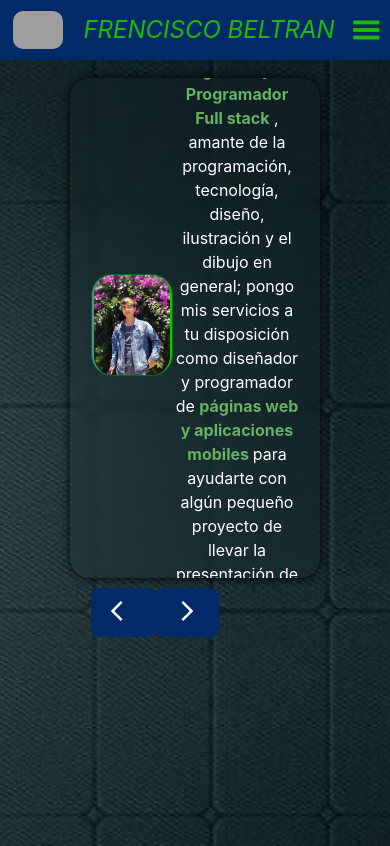
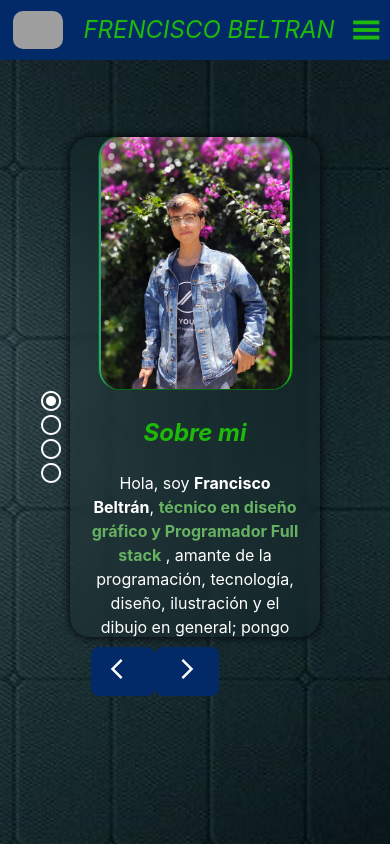
Before and after one commit to Francisco-Tirador/portafolio2023, a React (Vite) app: page / in a window 390 px wide. Shown: the top 846 px of the page. Built offline with nearby package versions, Linux system fonts and the light colour scheme; grey boxes are pictures that could not be loaded.

Commit message:
style: add check position

```diff
--- a/src/App.css
+++ b/src/App.css
@@ -172,10 +172,11 @@ overflow: hidden;
   animation-duration: 3000ms;
   transition: 0.5s;
 }
-
+.ContenDev{
+  transform: translate(100px,35px);
+}
 .Contenbtns{
   z-index: 500;
-  background-color: #10b6ed75;
   width: 10%;
   position: absolute;
   right: -150px;
--- a/src/App.jsx
+++ b/src/App.jsx
@@ -52,7 +52,7 @@ function App() {
     <div className="App">
       {/* <h2 className='asddd'>{Antes} Yo soy el antes</h2> */}
 
-      <div className='colapso'></div>
+      {/* <div className='colapso'></div> */}
 
       {/* <h1 className='asddd'>{SliderPrincipal} Yo soy el actual</h1 > */}
       <Header />
@@ -92,10 +92,18 @@ function App() {
           }
 
         </div>
+      <div className='ContenDev'>
+      {
+          arrayComponet.map((componente) => (
+            <span key={componente.id} class="material-symbols-outlined">
+            {componente.id==SliderPrincipal?"radio_button_checked":"radio_button_unchecked"}
+            </span>
+
+          ))
+        }
+      </div>
       </div>
 
-
-      <div className='colapso'></div>
     </div>
   )
 }
--- a/src/assets/style/responsive.css
+++ b/src/assets/style/responsive.css
@@ -53,14 +53,11 @@
     }
     .Rotador{
         width: 250px;
-        /* transform: translateX(110%) translateZ(400px ); */
     }
     .Contenbtns{
-        /* margin-top:530px ; */
         width: 130px;
         bottom: -10px;
         right: inherit;
-        /* background-color: aqua; */
         height: 0px;
     }
     .ContenConfig{
@@ -70,9 +67,13 @@
 }
 
 @media (max-width:770px) {
+    .ContenDev{
+        position: absolute;
+        left: 0;
+        transform: rotate(90deg);
+    }
     .Rotador{
         width: 150px;
-        /* background-color: rgb(127, 255, 129); */
         transform: translateX(100px) translateZ(400px );
         position: absolute;
         left: 0;
@@ -90,8 +91,6 @@
 @media (max-width:754px) {
     .Rotador{
         width: 150px;
-        /* background-color: aquamarine; */
-        /* transform: translateX(130px) translateZ(400px ); */
     }
     .Contenbtns{
         top:520px;
@@ -107,7 +106,6 @@
     }
     .Rota{
         width: 350px;
-        /* background-color: aqua; */
         scale: 1;
     }
 
@@ -145,20 +143,15 @@
   }
 }
 @media (max-width:454px) {
-    .App{
-        min-height: 120vh
-    }
+
     .Rotador{
         width: 150px;
-        margin-top: 20%;
-        /* background-color: aquamarine; */
+        margin-top: 35%;
         transform: translateX(-50px) translateZ(400px );
     }
     .Contenbtns{
         right: 0px;
         top:500px;
-        bottom: 25px;
-        background-color: aqua;
     }
     .RotaX{
         scale: 1;
@@ -223,4 +216,21 @@
        opacity: 100%;
     }
   }
+  .Center{
+    flex-wrap: wrap;
+    width: 100%;
+  }
+  .col-6{
+    width: 100% !important;
+  }
+  .scrol_mobile{
+    overflow: scroll;
+  }
+  .btn-animado{
+    font-size: small;
+  }
+
+  .HabiliIMG{
+    width: 60px;
+  }
 }
--- a/src/componentes/Present.jsx
+++ b/src/componentes/Present.jsx
@@ -3,11 +3,11 @@ import Yo from '../assets/img/yo.jpg'
 
 const Present = () => {
   return (
-    <div className='Center contenCara noneScrol'>
+    <div className='Center contenCara noneScrol scrol_mobile'>
 <div className='col-6'><img className='img-YO' src={Yo} alt="" /></div>
    <div className='col-6'>
    <h2 className='apt FirstText '>Sobre mi</h2>
-    <p>
+    <p >
     Hola, soy <b >Francisco Beltrán</b>, <b className='text-inportant'>técnico en diseño gráfico y Programador Full stack</b> , amante de la programación,
      tecnología, diseño, ilustración y el dibujo en general; pongo mis servicios a tu disposición como diseñador y programador de <b className='text-inportant'>páginas web y aplicaciones mobiles </b>
      para ayudarte con algún pequeño proyecto de llevar la presentación de tu negocio o artículos al siguiente nivel online.
```
